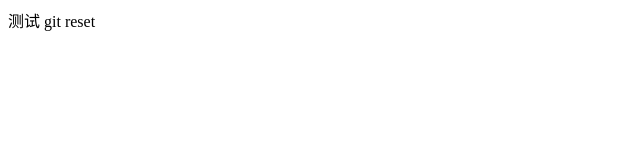
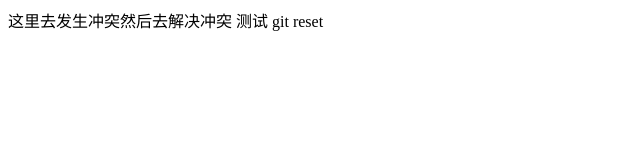
Before and after one commit to milixie/Git, a plain HTML site: page home/index.html in a window 1280 px wide. Shown: the whole page, without its empty margins (0-640 px from the left). Drawn offline with Linux system fonts and the light colour scheme.

Commit message:
Update index.html

```diff
--- a/home/index.html
+++ b/home/index.html
@@ -4,6 +4,6 @@
 	<title>git</title>
 </head>
 <body>
-<div> 测试 git reset </div>
+<div> 这里去发生冲突然后去解决冲突 测试 git reset </div>
 </body>
 </html>
```
